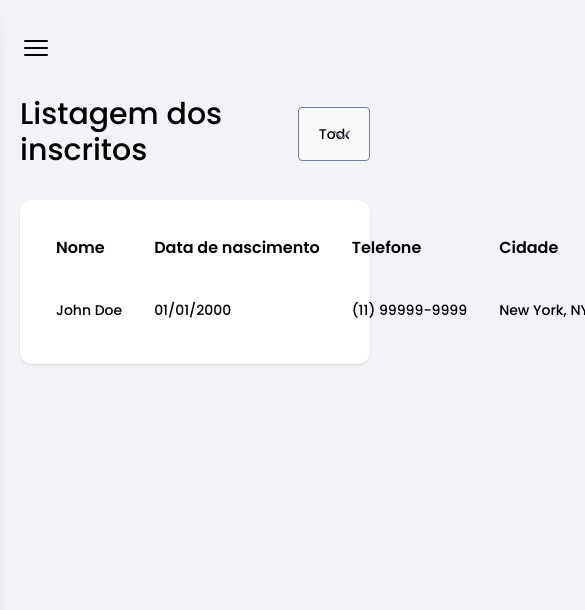
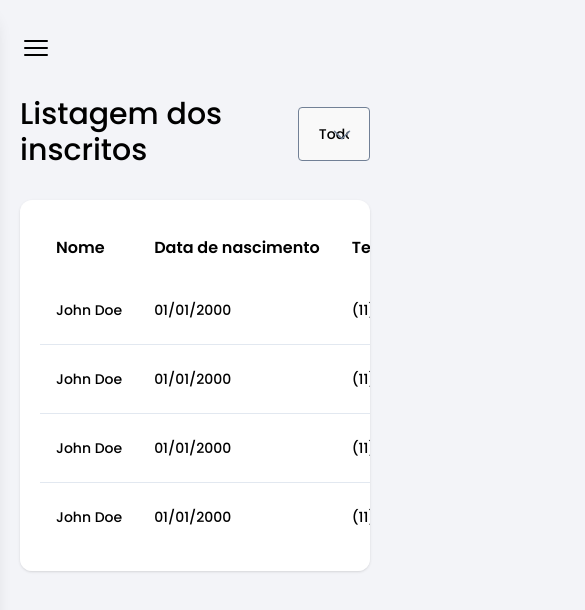
Before and after one commit to gugavillar/heavenly-meet, a Next.js app: page /inscritos in a window 390 px wide. Shown: the top 610 px of the page, 585 px wide, since content can reach past the window. Built offline with nearby package versions, Linux system fonts and the light colour scheme.

Commit message:
🐛 Criado um scrollbar em article do componente de card para a responsividade da tabela
criado um scrollbar em article do componente de card

```diff
--- a/package.json
+++ b/package.json
@@ -36,6 +36,7 @@
     "prettier": "^3.1.1",
     "prettier-plugin-tailwindcss": "^0.5.11",
     "tailwind-merge": "^2.2.0",
+    "tailwind-scrollbar": "^3.0.5",
     "tailwindcss": "3.4.1",
     "typescript": "5.3.3"
   },
--- a/src/app/inscritos/page.tsx
+++ b/src/app/inscritos/page.tsx
@@ -13,6 +13,27 @@ const TABLE_HEADER = [
 const TABLE_BODY = [
   {
     id: '1',
+    name: 'John Doe',
+    birthdate: '01/01/2000',
+    phone: '(11) 99999-9999',
+    city: 'New York, NY',
+  },
+  {
+    id: '2',
+    name: 'John Doe',
+    birthdate: '01/01/2000',
+    phone: '(11) 99999-9999',
+    city: 'New York, NY',
+  },
+  {
+    id: '3',
+    name: 'John Doe',
+    birthdate: '01/01/2000',
+    phone: '(11) 99999-9999',
+    city: 'New York, NY',
+  },
+  {
+    id: '4',
     name: 'John Doe',
     birthdate: '01/01/2000',
     phone: '(11) 99999-9999',
--- a/src/components/Card/index.tsx
+++ b/src/components/Card/index.tsx
@@ -8,7 +8,20 @@ type CardProps = ComponentProps<'article'> & {
 export const Card = ({ children, className, ...props }: CardProps) => {
   return (
     <article
-      className={twMerge('rounded-xl bg-white p-5 shadow', className)}
+      className={twMerge(
+        `
+        overflow-x-auto rounded-xl bg-white
+        p-5
+        shadow
+        scrollbar
+        scrollbar-track-gray-100
+        scrollbar-thumb-gray-400
+
+      `,
+        className,
+        `
+      `,
+      )}
       {...props}
     >
       {children}
--- a/tailwind.config.ts
+++ b/tailwind.config.ts
@@ -6,7 +6,8 @@ const config: Config = {
     './src/components/**/*.{js,ts,jsx,tsx,mdx}',
     './src/app/**/*.{js,ts,jsx,tsx,mdx}',
   ],
-  plugins: [],
+  plugins: [require('tailwind-scrollbar')],
+
   theme: {
     extend: {
       colors: {
```
Also changed, not shown: 1 other file (tests, documents, lock files or other folders).
